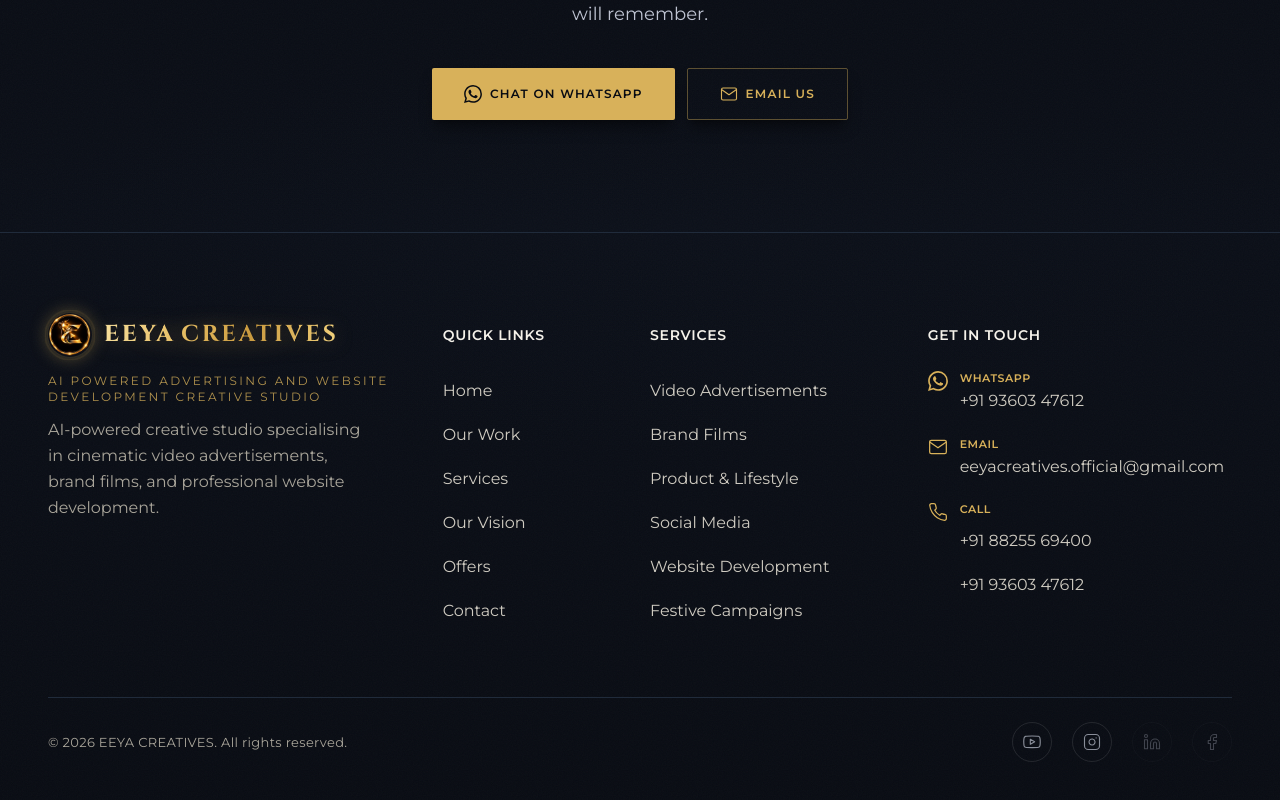
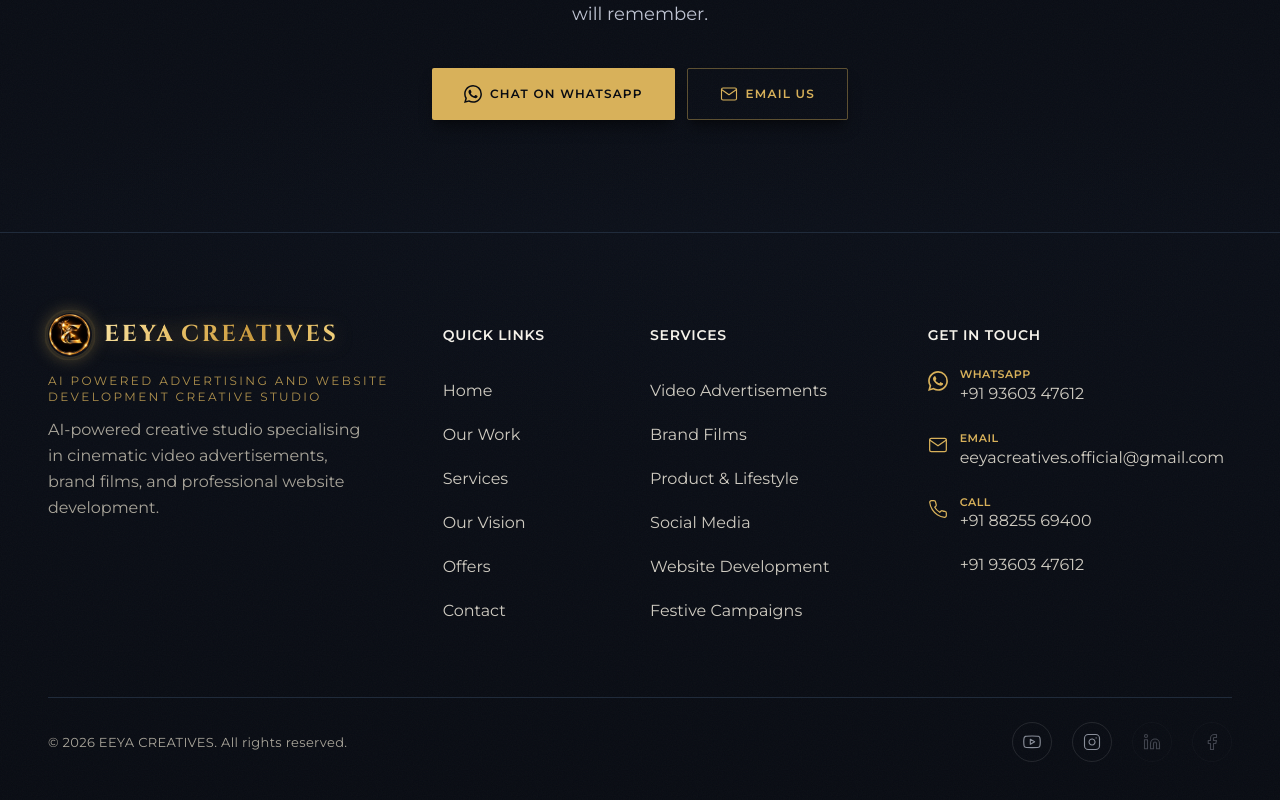
Before and after one commit to eeyacreativesofficial-hash/eeyacreatives, a Next.js app: page /our-vision in a window 1280 px wide. Shown: the part 5099-5899 px from the top of the page. Built offline with nearby package versions, Linux system fonts and the light colour scheme.

Commit message:
Update direct WhatsApp mode to as-written greeting text and polish footer Get in touch spacing

```diff
--- a/data/content.js
+++ b/data/content.js
@@ -18,7 +18,7 @@ export const callNumbers = [
   { tel: '+919360347612', display: '+91 93603 47612' },
 ];
 
-export const directWhatsAppMode = 'visitor';
+export const directWhatsAppMode = 'as-written';
 export const directWhatsAppMessage = "Hello EEYA CREATIVES, I'd like to know more about your services.";
 // greetingText is meant for the WhatsApp Business greeting message (configured inside the WhatsApp Business app).
 export const greetingText = 'Thank you for contacting EEYA CREATIVES! Please let us know how we can help you.';
--- a/src/components/layout/Footer.tsx
+++ b/src/components/layout/Footer.tsx
@@ -98,10 +98,10 @@ export default function Footer() {
               >
                 <Icon name="whatsapp" size={20} className="text-gold shrink-0 mt-0.5" />
                 <div className="flex flex-col min-w-0">
-                  <span className="text-[11px] font-sans font-semibold tracking-wider uppercase text-gold">
+                  <span className="text-[11px] font-sans font-semibold tracking-wider uppercase text-gold leading-none">
                     WhatsApp
                   </span>
-                  <span className="text-[15px] xl:text-[16px] text-[#CFCBC1] font-sans whitespace-nowrap group-hover:text-gold transition-colors">
+                  <span className="mt-1 text-[15px] xl:text-[16px] leading-[1.3] text-[#CFCBC1] font-sans whitespace-nowrap group-hover:text-gold transition-colors">
                     {contact.whatsapp.displayNumber}
                   </span>
                 </div>
@@ -116,10 +116,10 @@ export default function Footer() {
               >
                 <Icon name="mail" size={20} className="text-gold shrink-0 mt-0.5" />
                 <div className="flex flex-col min-w-0">
-                  <span className="text-[11px] font-sans font-semibold tracking-wider uppercase text-gold">
+                  <span className="text-[11px] font-sans font-semibold tracking-wider uppercase text-gold leading-none">
                     Email
                   </span>
-                  <span className="text-[15px] xl:text-[16px] text-[#CFCBC1] font-sans whitespace-nowrap group-hover:text-gold transition-colors">
+                  <span className="mt-1 text-[15px] xl:text-[16px] leading-[1.3] text-[#CFCBC1] font-sans whitespace-nowrap group-hover:text-gold transition-colors">
                     {contact.email.address}
                   </span>
                 </div>
@@ -129,15 +129,15 @@ export default function Footer() {
               <div className="flex items-start gap-3 min-w-0">
                 <Icon name="phone" size={20} className="text-gold shrink-0 mt-0.5" />
                 <div className="flex flex-col min-w-0">
-                  <span className="text-[11px] font-sans font-semibold tracking-wider uppercase text-gold">
+                  <span className="text-[11px] font-sans font-semibold tracking-wider uppercase text-gold leading-none">
                     Call
                   </span>
-                  <div className="flex flex-col">
+                  <div className="flex flex-col -mt-2">
                     {contact.callNumbers.map((num) => (
                       <a
                         key={num.tel}
                         href={`tel:${num.tel}`}
-                        className="min-h-[44px] flex items-center text-[15px] xl:text-[16px] text-[#CFCBC1] font-sans whitespace-nowrap hover:text-gold transition-colors"
+                        className="min-h-[44px] h-[44px] flex items-center text-[15px] xl:text-[16px] leading-[1.3] text-[#CFCBC1] font-sans whitespace-nowrap hover:text-gold transition-colors"
                       >
                         {num.display}
                       </a>
--- a/src/data/content.ts
+++ b/src/data/content.ts
@@ -14,12 +14,12 @@ export const callNumbers = [
 ] as const;
 
 export type DirectWhatsAppMode = 'visitor' | 'as-written';
-export const directWhatsAppMode: DirectWhatsAppMode = 'visitor';
+export const directWhatsAppMode: DirectWhatsAppMode = 'as-written';
 export const directWhatsAppMessage = "Hello EEYA CREATIVES, I'd like to know more about your services.";
 // greetingText is meant for the WhatsApp Business greeting message (configured inside the WhatsApp Business app).
 export const greetingText = 'Thank you for contacting EEYA CREATIVES! Please let us know how we can help you.';
 export const activeDirectWhatsAppMessage =
-  directWhatsAppMode === 'visitor' ? directWhatsAppMessage : greetingText;
+  (directWhatsAppMode as string) === 'visitor' ? directWhatsAppMessage : greetingText;
 
 export interface ContactFormWhatsAppInput {
   name: string;
```
